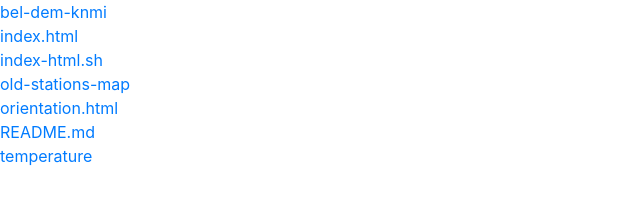
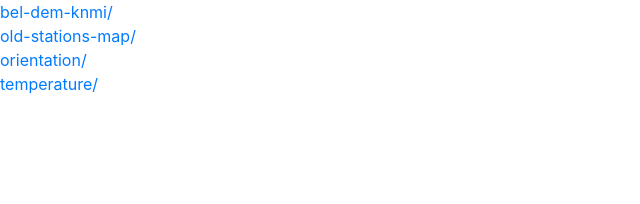
Before and after one commit to pokyah/pokyah-maps, a plain HTML site: page index.html in a window 1280 px wide. Shown: the whole page, without its empty margins (0-640 px from the left). Drawn offline with nearby package versions, Linux system fonts and the light colour scheme.

Commit message:
changing index-html.sh to only list directories

```diff
--- a/index.html
+++ b/index.html
@@ -1,12 +1,3 @@
-<html><body>
-<a href="bel-dem-knmi">bel-dem-knmi</a><br/>
-<a href="index.html">index.html</a><br/>
-<a href="index-html.sh">index-html.sh</a><br/>
-<a href="old-stations-map">old-stations-map</a><br/>
-<a href="orientation.html">orientation.html</a><br/>
-<a href="README.md">README.md</a><br/>
-<a href="temperature">temperature</a><br/>
-</body></html>
 <!doctype html>
 <html lang="en">
   <head>
@@ -20,6 +11,10 @@
     <title>My interactive datavisualization outputs!</title>
   </head>
   <body>
+<a href="bel-dem-knmi/">bel-dem-knmi/</a><br/>
+<a href="old-stations-map/">old-stations-map/</a><br/>
+<a href="orientation/">orientation/</a><br/>
+<a href="temperature/">temperature/</a><br/>
 <!-- Optional JavaScript -->
     <!-- jQuery first, then Popper.js, then Bootstrap JS -->
     <script src="https://code.jquery.com/jquery-3.2.1.slim.min.js" integrity="sha384-KJ3o2DKtIkvYIK3UENzmM7KCkRr/rE9/Qpg6aAZGJwFDMVNA/GpGFF93hXpG5KkN" crossorigin="anonymous"></script>
```
Also changed, not shown: 1 other file.
